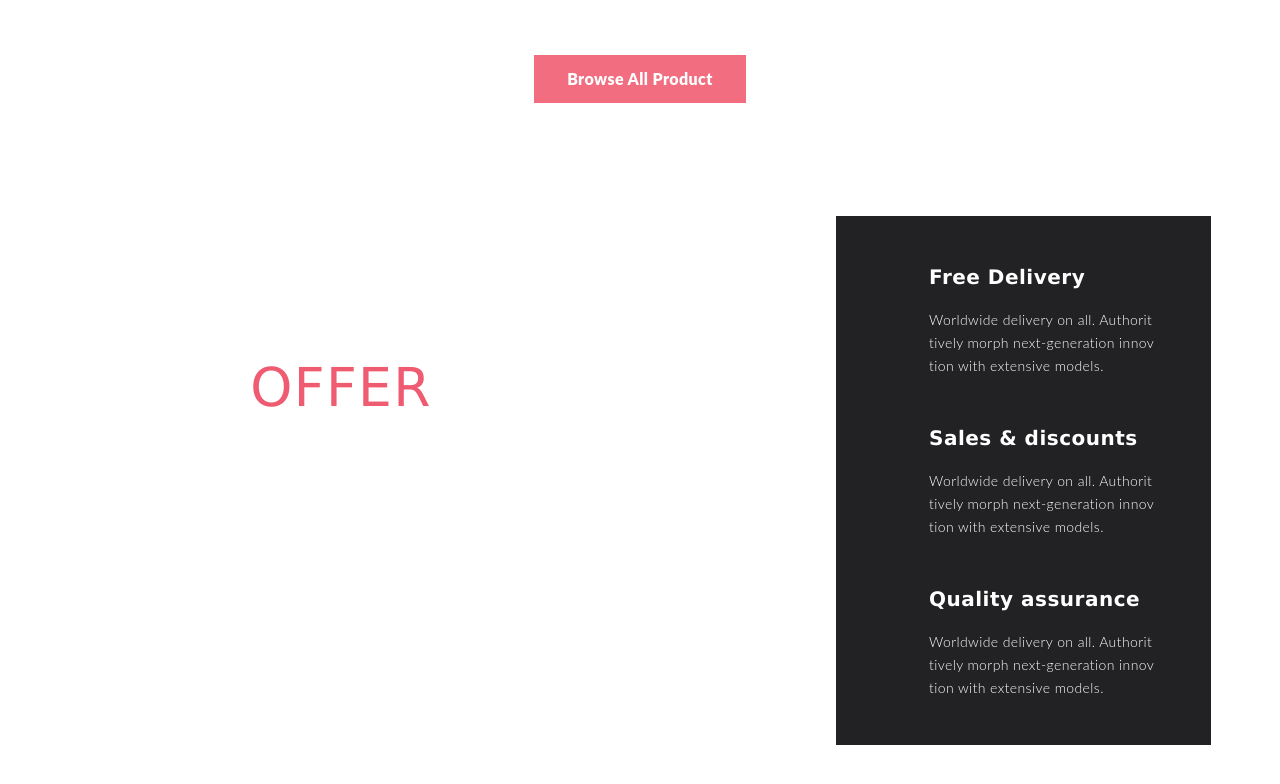
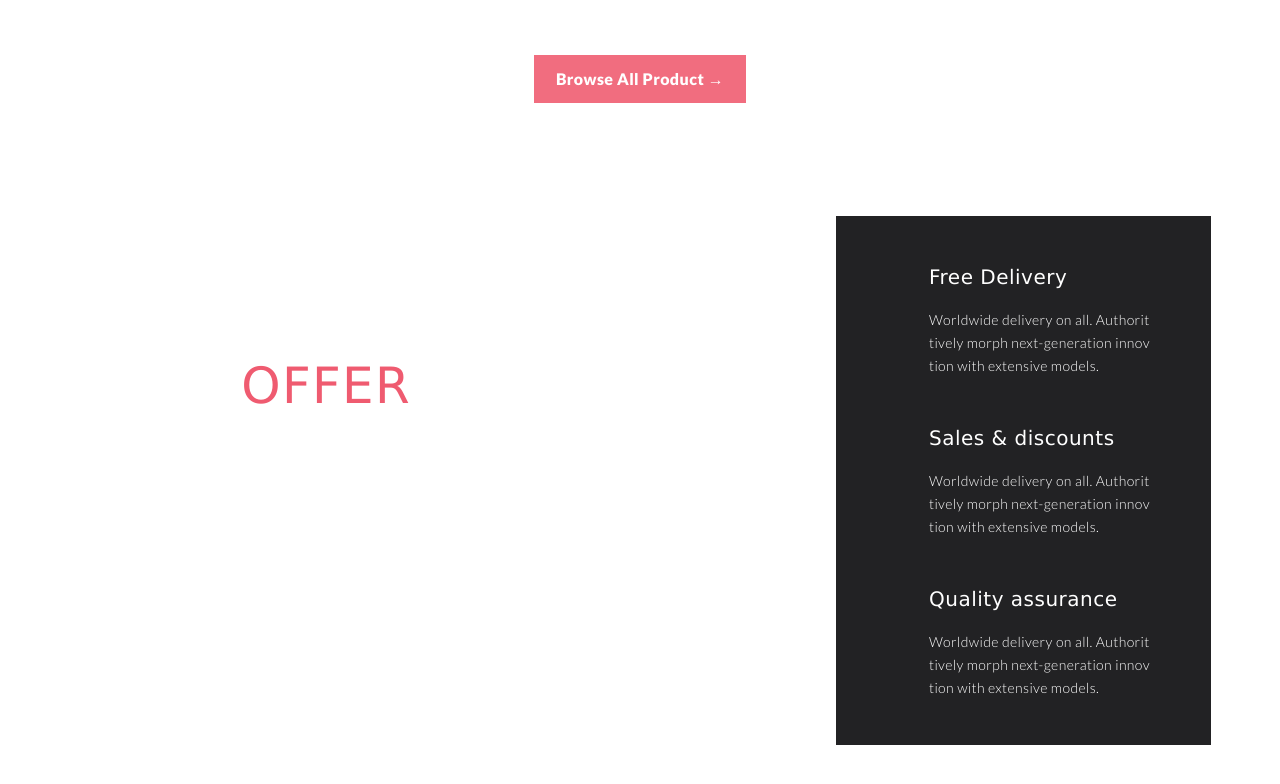
Before and after one commit to ValentinKar/geekbrains_html5_css3, a plain HTML site: page index.html in a window 1280 px wide. Shown: the part 2736-3520 px from the top of the page. Drawn offline with Linux system fonts and the light colour scheme.

Commit message:
подобран шрифт Lato из гугл шрифтов и подключен

```diff
--- a/css/style.css
+++ b/css/style.css
@@ -1,3 +1,4 @@
+@import url('https://fonts.googleapis.com/css?family=Lato:300,400,700,900');
 
 /*
 * {
@@ -7,8 +8,8 @@
 */
 
 body {
-  font-family: Lato;
     box-sizing: border-box;
+    font-family: 'Lato', sans-serif;
 }
 
 .container {
@@ -324,15 +325,17 @@ body {
 }
 
 .special_foto p {
-    font-size: 32.2px;
-    line-height: 32.2px;
+    font-size: 30px;
+    line-height: 30px;
+    font-weight: 700;
     letter-spacing: 0.8px;
     color: #fff;
 }
 
 .special_foto h3 {
-    font-size: 53.6px;
-    line-height: 53.6px;
+    font-size: 50px;
+    line-height: 50px;
+    font-weight: 400;
     letter-spacing: 1.3px;
     color: #fff;
 }
@@ -356,7 +359,7 @@ body {
 
 .special_text h3 {
     font-size: 20px;
-    font-weight: 900;
+    font-weight: 300;
     line-height: 27px;
     letter-spacing: 0.5px;
     color: #fff;
--- a/index.html
+++ b/index.html
@@ -139,7 +139,7 @@
         </div>
 
         <div class="all_products">
-            <a href="#">Browse All Product</a>
+            <a href="#">Browse All Product &#8594</a>
         </div>
     </div>
 
```
